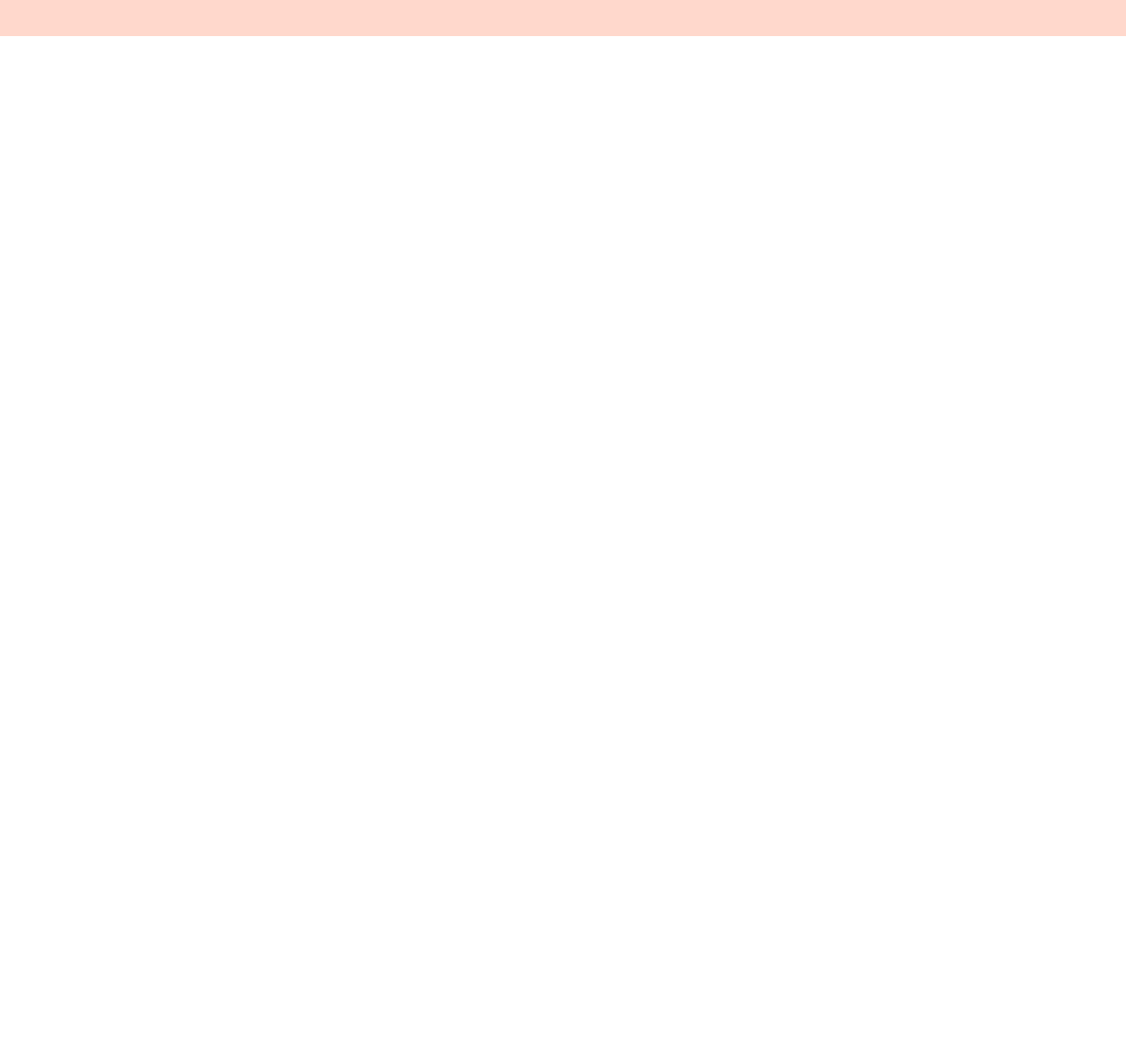
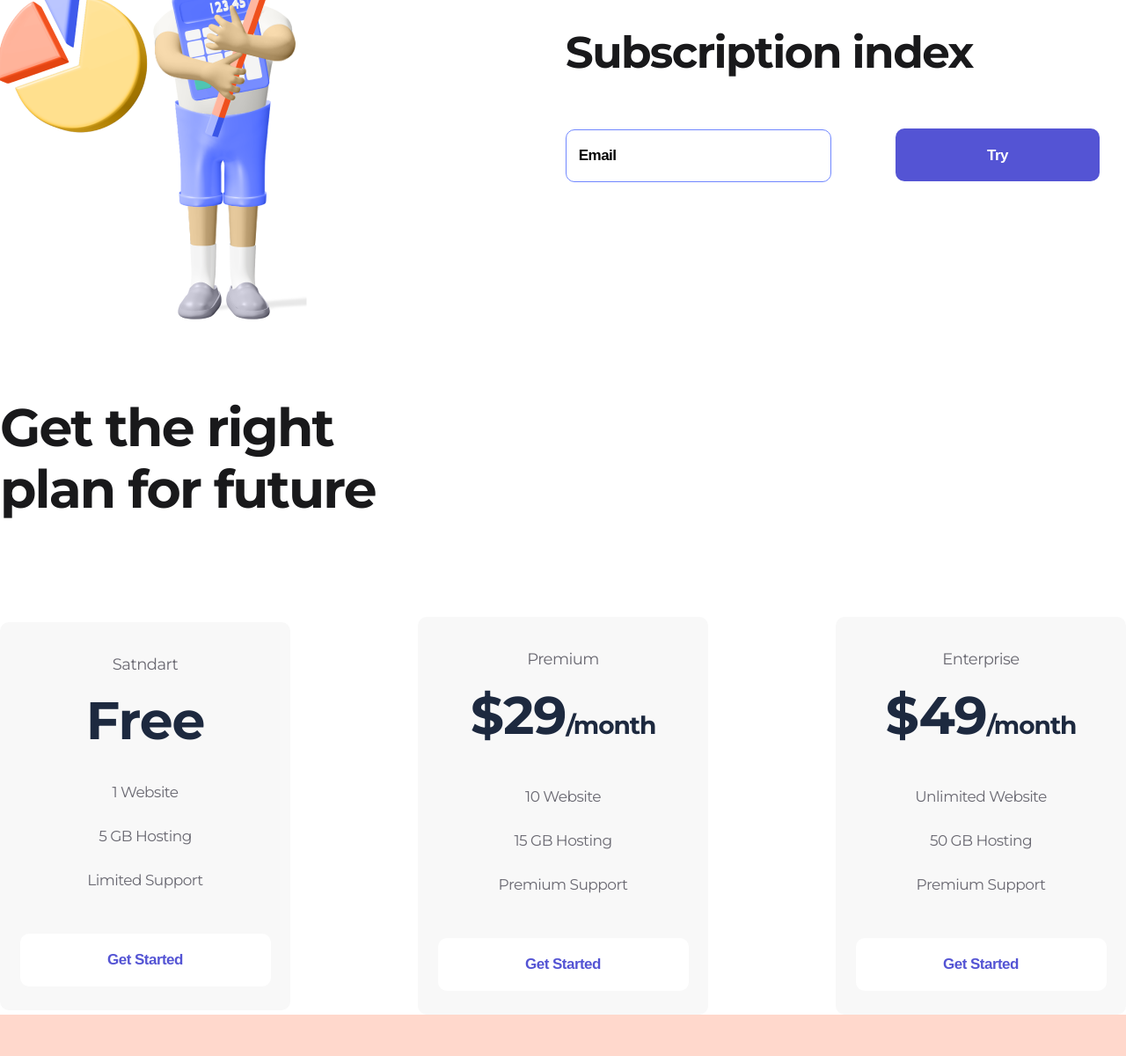
Before and after one commit to EvgeniyKlivets/mysite, a plain HTML site: page index.html in a window 1280 px wide. Shown: the part 971-2171 px from the top of the page at 88% size. Before the commit the page ends 1012 px from the top, so only its background shows below. Drawn offline with nearby package versions, Linux system fonts and the light colour scheme.

Commit message:
Add files via upload

```diff
--- a/index.css
+++ b/index.css
@@ -1,15 +1,19 @@
-*{
+/**{
     margin: 0;
     padding: 0;
     font-size: 16px;
-    font-weight: normal;}
+    font-weight: normal;}*/
+    body{
+        font-family: 'DM Sans', sans-serif;
+        font-family: 'Montserrat', sans-serif;}
+/*header*/
 .header, .footer{
     background-color: rgba(255, 113, 67, 0.27);
     padding: 38px 0 48px;}
 .container{
     width: 1070px;
     margin: 0 auto;}
-.header_flex{
+.header_flex, .footer_flex, .container_about, .container_subscription, .plan_flex{
     display: flex;
     justify-content: space-between;
     align-items: center;}
@@ -44,11 +48,9 @@ text-decoration: none;}
     background: #FF7143;}
 .button_orang:hover{
     transition: 500ms;}
-.container_about{
-    display: flex;
-    justify-content: space-between;
-    align-items: center;
-    margin: 104px auto 85px;}
+  /*section_1*/
+  .container_about {
+       margin: 104px auto 85px;}
 .about_title{
 font-weight: bold;
 font-size: 80px;
@@ -74,10 +76,93 @@ margin-bottom: 50px;}
     cursor: pointer;
     color: #5454D4;
     border: 1px solid #5454D4;
-margin-left: 35px;}
+    margin-left: 35px;}
+   /*section_2*/
+  .about_index{
+    font-weight: bold;
+    font-size: 50px;
+    line-height: 57px;
+    letter-spacing: -1.56316px;
+    width: 556px;
+    height: 57px;
+    color: #19191B;
+    margin-bottom: 38px;}
+  .input{
+    border: 1px solid #7087FF;
+    box-sizing: border-box;
+    border-radius: 10px;
+    background-color: #FFFFFF;
+    width: 302px;
+    height: 60px;
+padding-left: 14px;
+margin-right: 39px;}
+.input::placeholder{
+    font-style: normal;
+    font-weight: bold;
+    font-size: 17px;
+    line-height: 22px;
+    letter-spacing: -0.531474px;
+    color: #000000;}
+.input:focus{
+    outline:none;}
+.container_subscription{
+     margin-bottom: 85px;}
+ /*section_3*/
+    .container_plan{
+     margin-bottom: 132px;}
+    .about_Get{
+    font-weight: bold;
+    font-size: 60px;
+    line-height: 70px;
+    letter-spacing: -1.87579px;
+    color: #19191B;
+    max-width: 504px;
+    margin-bottom: 110px;}
+        .item{
+        width: 330px;
+        background: #F8F8F8;
+        border-radius: 10px;
+        text-align: center;
+        padding: 34px 0 27px;}
+        .item:hover{
+            background: #FF7143;
+            transition: 500ms;
+            box-shadow: 0px 32px 34px rgba(255, 112, 59, 0.317827);}
+     .item_tex{
+        font-size: 18px;
+        line-height: 28px;
+        letter-spacing: -0.562737px;
+        color: #696871;}
+        .item:hover .item_tex, .item:hover .item_titel{
+            color: white;}
+      .item_titel{
+        font-weight: bold;
+        font-size: 60px;
+        line-height: 56px;
+        letter-spacing: -1.03448px;
+        color: #1D293F;
+        margin: 22px 0 28px;}
+       .item_titel span{
+        font-size: 28px;}
+       .item_li{
+        font-weight: normal;
+        font-size: 17px;
+        line-height: 50px;
+        text-align: center;
+        letter-spacing: -0.531474px;
+        color: #696871;}
+        .item:hover .item_li{
+            color: white;}
+        .button_item {
+            width: 285px;
+            background: white;
+            color:#5454D4;
+            margin-top: 36px;}
+         .item:hover .button_item{
+             background: #9F3919;
+             color: white;
+             transition: 500ms;}
+
+/*footer*/
 .footer{
     padding: 53px 0;}
-.footer_flex{
-    display: flex;
-    justify-content: space-between;
-    align-items: center;}
--- a/index.html
+++ b/index.html
@@ -5,7 +5,11 @@
     <meta http-equiv="X-UA-Compatible" content="IE=edge">
     <meta name="viewport" content="width=device-width, initial-scale=1.0">
     <title>HTML_NEW</title>
-    <link rel="stylesheet"href="index.css">
+<link rel="stylesheet" href="https://cdnjs.cloudflare.com/ajax/libs/meyer-reset/2.0/reset.min.css" integrity="sha512-NmLkDIU1C/C88wi324HBc+S2kLhi08PN5GDeUVVVC/BVt/9Izdsc9SVeVfA1UZbY3sHUlDSyRXhCzHfr6hmPPw==" crossorigin="anonymous" />
+    <link rel="preconnect" href="https://fonts.googleapis.com">
+    <link rel="preconnect" href="https://fonts.gstatic.com" crossorigin>
+    <link href="https://fonts.googleapis.com/css2?family=DM+Sans:wght@700&family=Montserrat:wght@400;700&display=swap" rel="stylesheet">
+<link rel="stylesheet"href="index.css">
    </head>
 <body>
   <header class="header">
@@ -15,17 +19,17 @@
             </a>
         <nav class="nav">
             <ul>
-                <li class=" nav_li"> <a class="nav_link" href ="#">Home</a></li>
-                <li class=" nav_li"><a class="nav_link" href ="#">Features</a></li>
-                <li class=" nav_li"> <a class="nav_link" href ="#">Pricing</a></li>
-                <li class=" nav_li"><a class="nav_link" href ="#">Blog</a></li>
+                <li class="nav_li"><a class="nav_link" href ="#">Home</a></li>
+                <li class="nav_li"><a class="nav_link" href ="#">Features</a></li>
+                <li class="nav_li"><a class="nav_link" href ="#">Pricing</a></li>
+                <li class="nav_li"><a class="nav_link" href ="#">Blog</a></li>
             </ul>
         </nav>
             <button class="button button_orang">Get Started</button>
         </div>
     </div>
   </header>
-  <section class="container_about">
+ <section_1 class="container_about">
       <div>
           <h1 class="about_title">Grow your subscription business</h1>
           <p class="about_tex">Outcome-centered products that reduce churn, optimize pricing, and grow your subscription business end-to-end.</p>
@@ -36,9 +40,58 @@
 
       </div>
       <div>
-        <img src="Hero 3D.png" alt="Foro">
+        <img src="./Hero 3D.png" alt="Foto">
       </div>
-  </section>
+  </section_1>
+  <section_2 class="container_subscription">
+        <div>
+           <img src="./Content Image 02.png"alt="boy">
+        </div>
+        <form>
+            <h1 class="about_index">Subscription index</h1>
+               <input class="input"type="email"placeholder="Email"></input>
+               <button class="button button_violet">Try</button>
+        </form>
+</section_2>
+<section_3 class="container_plan">
+    <h2 class="about_Get">
+        Get the right plan for future
+    </h2>
+    <div class="plan_flex">
+        <div class="item">
+            <p class="item_tex">Satndart</p>
+            <h3 class="item_titel">Free</h3>
+            <ul>
+                <li class="item_li">1 Website</li>
+                <li class="item_li">5 GB Hosting</li>
+                <li class="item_li">Limited Support</li>
+            </ul>
+            <button class="button button_item">Get Started</button>
+        </div>
+        <div class="item">
+            <p class="item_tex">Premium</p>
+            <h3 class="item_titel">$29<span>/month</span></h3>
+            <ul>
+                <li class="item_li">10 Website</li>
+                <li class="item_li">15 GB Hosting</li>
+                <li class="item_li">Premium Support</li>
+            </ul>
+            <button class="button button_item">Get Started</button>
+        </div>
+        <div class="item">
+            <p class="item_tex">Enterprise</p>
+            <h3 class="item_titel">$49<span>/month</span></h3>
+            <ul>
+                <li class="item_li">Unlimited Website</li>
+                <li class="item_li">50 GB Hosting</li>
+                <li class="item_li">Premium Support</li>
+            </ul>
+            <button class="button button_item">Get Started</button>
+        </div>
+
+    </div>
+</section_3>
+
   <footer class="footer">
       <div class="container footer_flex">
                     <a href="#">
```
Also changed, not shown: Content Image 02.png (added).
